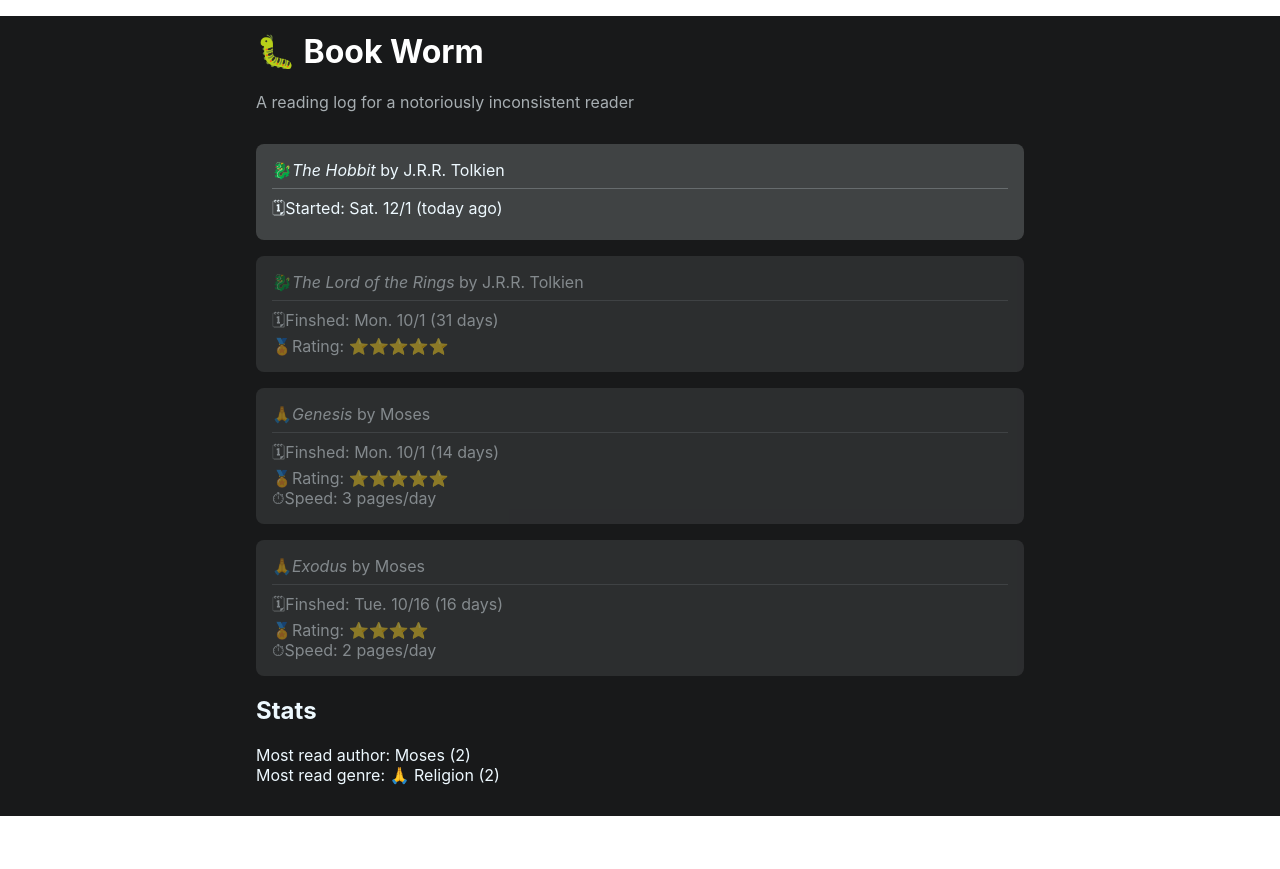
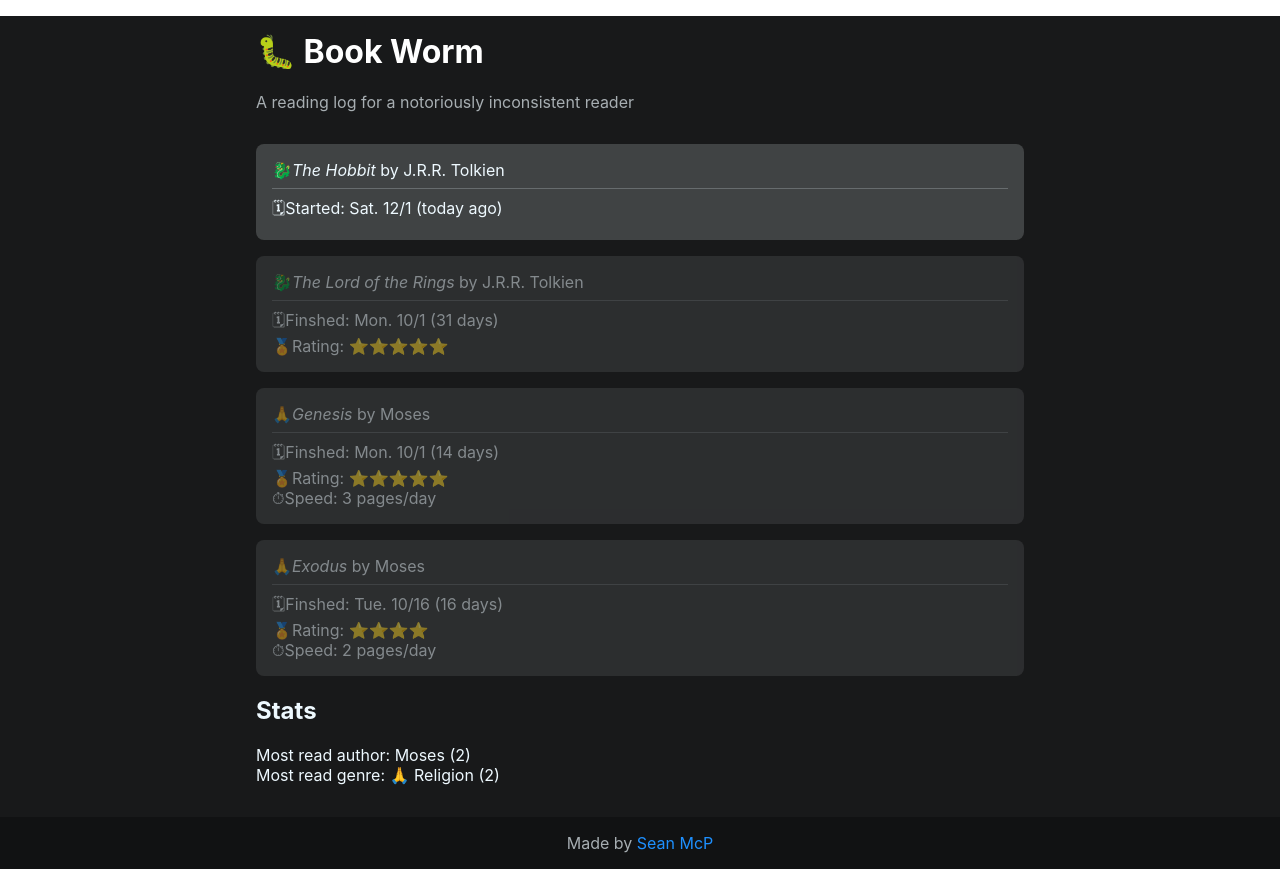
Before and after one commit to SeanMcP/book-worm, a React (Create React App) app: page / in a window 1280 px wide. Before the commit the page ends 816 px from the top, so only its background shows below. Built offline with nearby package versions, Linux system fonts and the light colour scheme.

Commit message:
👟 Add Footer

```diff
--- a/src/components/App.tsx
+++ b/src/components/App.tsx
@@ -2,6 +2,7 @@
 import styled from "@emotion/styled";
 
 import BookList from "./BookList";
+import Footer from "./Footer";
 import Header from "./Header";
 import Stats from "./Stats";
 
@@ -17,7 +18,7 @@
     width: 100%;
 `;
 
-const StyledDiv = styled.div`
+const StyledWrapper = styled.div`
     margin: 0 auto;
     max-width: 800px;
 `;
@@ -44,13 +45,14 @@
     render() {
         return (
             <StyledBody>
-                <StyledDiv>
+                <StyledWrapper>
                     <StyledBumper>
                         <Header />
                         <BookList books={this.state.books} />
                         <Stats completed={this.state.completed} />
                     </StyledBumper>
-                </StyledDiv>
+                </StyledWrapper>
+                <Footer />
             </StyledBody>
         );
     }
--- /dev/null
+++ b/src/components/Footer.tsx
@@ -0,0 +1,31 @@
+import React from 'react';
+import styled from '@emotion/styled';
+
+import THEME from '../constants/theme';
+
+const StyledFooter = styled.footer`
+    background: ${THEME.FOOTER};
+    color: ${THEME.TEXT_FAINT};
+    margin-top: 2rem;
+    padding: 1rem 0;
+    text-align: center;
+
+    a, a:visited {
+        color: dodgerblue;
+        text-decoration: none;
+    }
+
+    a:hover, a:active {
+        text-decoration: underline;
+    }
+`;
+
+const Footer = () => {
+    return (
+        <StyledFooter>
+            Made by <a href="https://seanmcp.com">Sean McP</a>
+        </StyledFooter>
+    );
+};
+
+export default Footer;
--- a/src/constants/theme.ts
+++ b/src/constants/theme.ts
@@ -1,7 +1,8 @@
 export default {
     BACKGROUND: '#18191A',
+    BORDER_CONTENT: '#676C6E',
     CONTENT: '#404344',
-    BORDER_CONTENT: '#676C6E',
+    FOOTER: '#111213',
     TEXT: '#EEF9FF',
     TEXT_FAINT: '#A7AEB2'
 }
```
